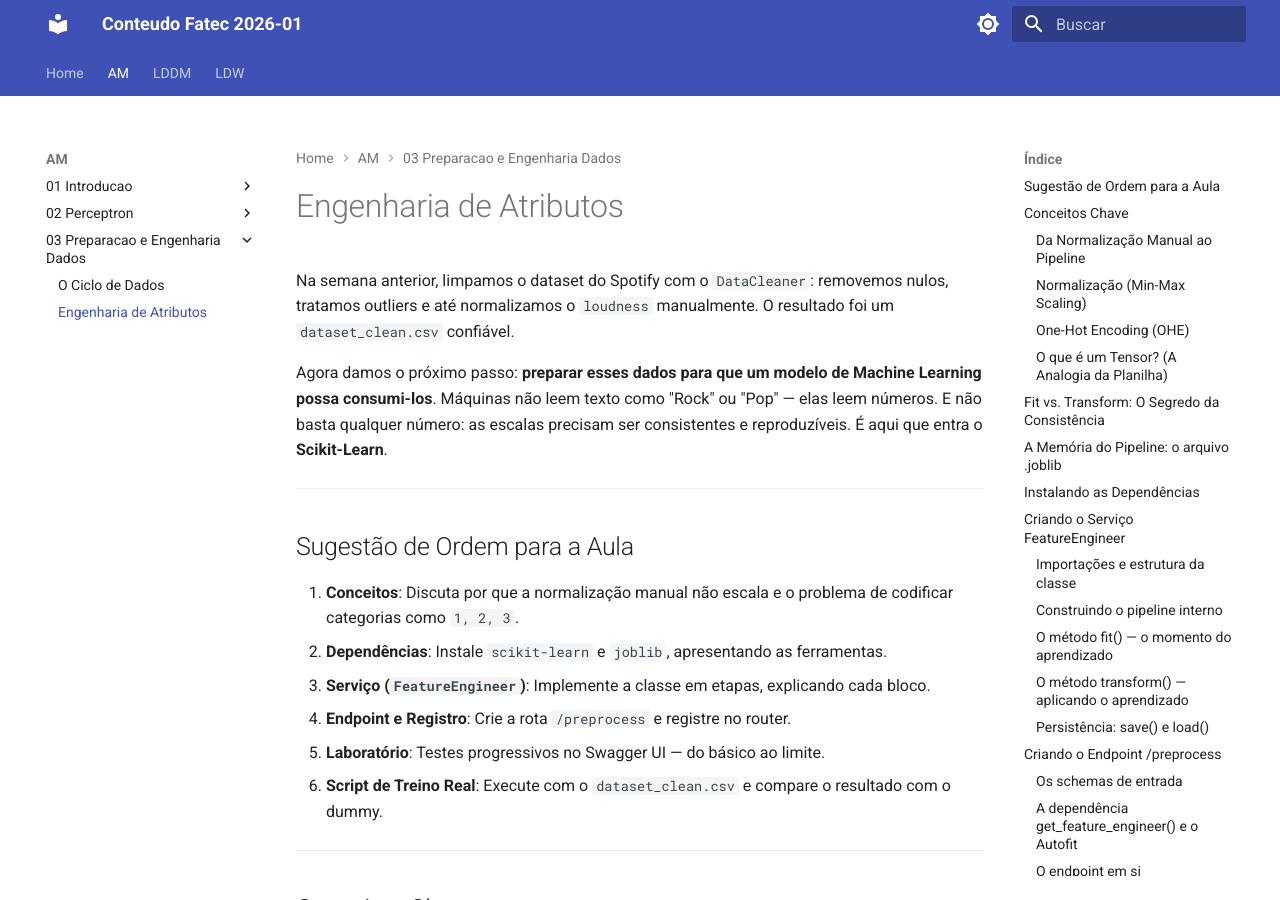
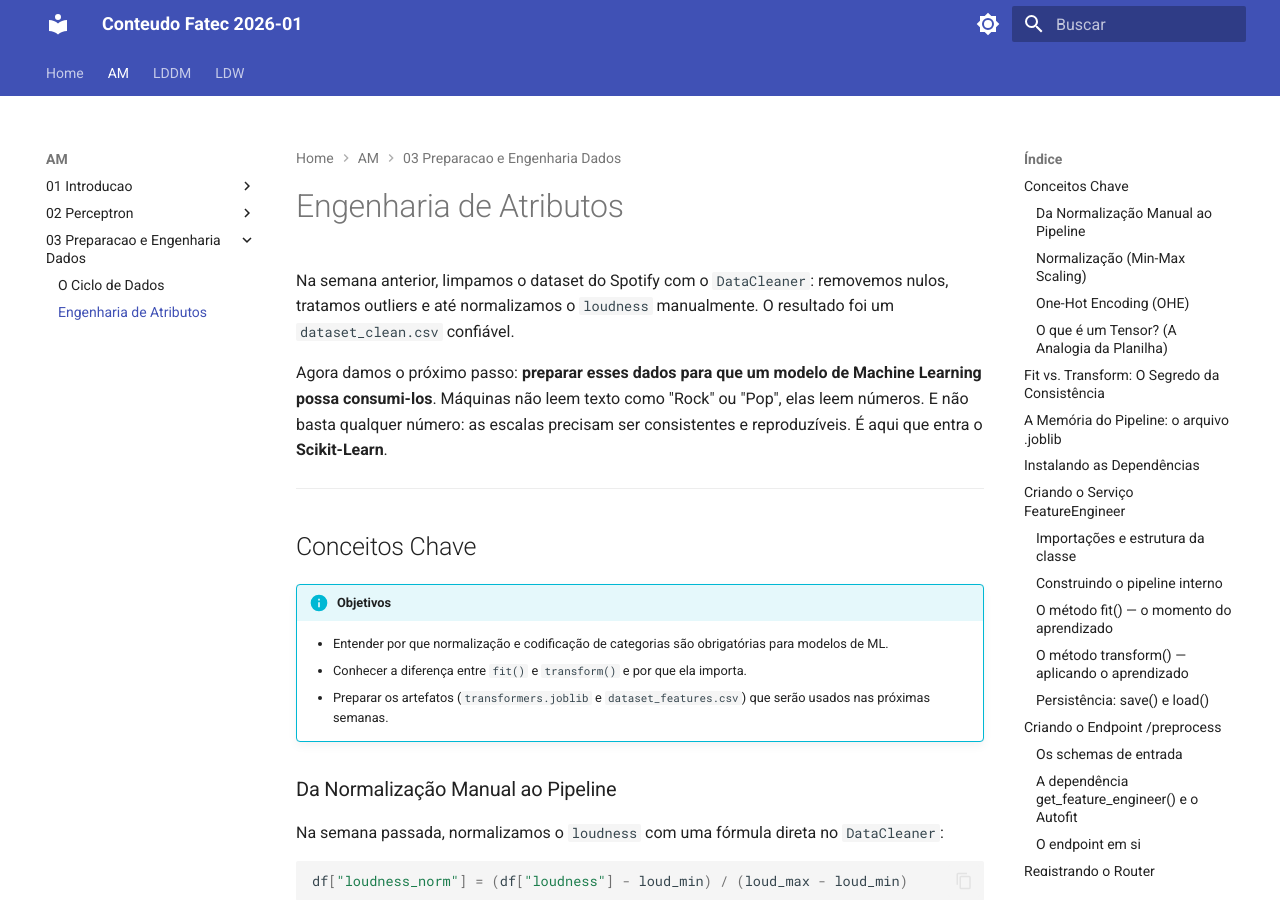
Before and after one commit to i-davies/Conteudo-Fatec-2026-1, an MkDocs documentation site: the page built from docs/AM/03_Preparacao_e_Engenharia_Dados/02_Engenharia_Atributos.md, in a window 1280 px wide and 900 px high. Built offline with MkDocs 1.6.1 and Material for MkDocs 9.7.7, drawn with Linux system fonts in a browser that asks for light colours; some of the changed text lies outside the part shown.

Commit message:
feat: AM Engenharia de Atributos

````diff
--- a/docs/AM/03_Preparacao_e_Engenharia_Dados/02_Engenharia_Atributos.md
+++ b/docs/AM/03_Preparacao_e_Engenharia_Dados/02_Engenharia_Atributos.md
@@ -2,18 +2,7 @@
 
 Na semana anterior, limpamos o dataset do Spotify com o `DataCleaner`: removemos nulos, tratamos outliers e até normalizamos o `loudness` manualmente. O resultado foi um `dataset_clean.csv` confiável.
 
-Agora damos o próximo passo: **preparar esses dados para que um modelo de Machine Learning possa consumi-los**. Máquinas não leem texto como "Rock" ou "Pop" — elas leem números. E não basta qualquer número: as escalas precisam ser consistentes e reproduzíveis. É aqui que entra o **Scikit-Learn**.
-
----
-
-## Sugestão de Ordem para a Aula
-
-1. **Conceitos**: Discuta por que a normalização manual não escala e o problema de codificar categorias como `1, 2, 3`.
-2. **Dependências**: Instale `scikit-learn` e `joblib`, apresentando as ferramentas.
-3. **Serviço (`FeatureEngineer`)**: Implemente a classe em etapas, explicando cada bloco.
-4. **Endpoint e Registro**: Crie a rota `/preprocess` e registre no router.
-5. **Laboratório**: Testes progressivos no Swagger UI — do básico ao limite.
-6. **Script de Treino Real**: Execute com o `dataset_clean.csv` e compare o resultado com o dummy.
+Agora damos o próximo passo: **preparar esses dados para que um modelo de Machine Learning possa consumi-los**. Máquinas não leem texto como "Rock" ou "Pop", elas leem números. E não basta qualquer número: as escalas precisam ser consistentes e reproduzíveis. É aqui que entra o **Scikit-Learn**.
 
 ---
 
@@ -63,8 +52,6 @@
 - **Vetor (1D):** Uma única linha — os dados de uma música.
 - **Matriz (2D):** A planilha inteira — **linhas** são músicas e **colunas** são atributos.
 
-Quando o endpoint retorna `transformed_shape: [1, 6]`, significa: **1 música** com **6 atributos numéricos**. Se você enviar 10 músicas, o shape será `[10, 6]`. Modelos de ML esperam exatamente esse formato.
-
 ---
 
 ## Fit vs. Transform: O Segredo da Consistência
@@ -89,7 +76,7 @@
 
 Após o `fit()`, os parâmetros aprendidos são salvos em `models/transformers.joblib`.
 
-Pense nele como um **save de jogo**: o estado do transformador (limites, categorias) é congelado naquele momento. Quando a API sobe, ela carrega esse save com `load()` e garante que toda nova música seja vista **sob a mesma ótica** dos dados de treino — mesmo que o servidor tenha sido reiniciado.
+Pense nele como um **save de jogo**: o estado do transformador (limites, categorias) é congelado naquele momento. Quando a API sobe, ela carrega esse save com `load()` e garante que toda nova música seja vista **sob a mesma ótica** dos dados de treino.
 
 ??? tip "Treinamento vs. Produção: onde o dado vai parar?"
     - **No treinamento:** O `dataset_clean.csv` passa pelo `fit_transform()` e gera o `dataset_features.csv`. O modelo de ML estudará apenas esse arquivo numérico.
@@ -106,17 +93,11 @@
 - **scikit-learn**: Biblioteca padrão da indústria para pipelines e algoritmos de ML.
 - **joblib**: Serializa objetos Python (como o pipeline treinado) em arquivos binários.
 
-Verifique a instalação antes de continuar:
-
-```bash
-uv run python -c "import sklearn, joblib; print(sklearn.__version__, joblib.__version__)"
-```
-
 ---
 
 ## Criando o Serviço `FeatureEngineer`
 
-Crie o arquivo `src/services/feature_engineer.py`. Vamos construí-lo em partes.
+Crie o arquivo `src/services/feature_engineer.py`.
 
 ### Importações e estrutura da classe
 
@@ -215,7 +196,7 @@
 
 ## Criando o Endpoint `/preprocess`
 
-Crie o arquivo `src/api/v1/feature_engineering.py`. Vamos construí-lo em partes.
+Crie o arquivo `src/api/v1/feature_engineering.py`.
 
 ### Os schemas de entrada
 
@@ -567,3 +548,5 @@
 * [ ] 3 colunas categóricas e 6 colunas numéricas.
 * [x] 3 músicas enviadas, cada uma com 6 atributos numéricos após a transformação.
 </quiz>
+
+<!-- mkdocs-quiz results -->
````
